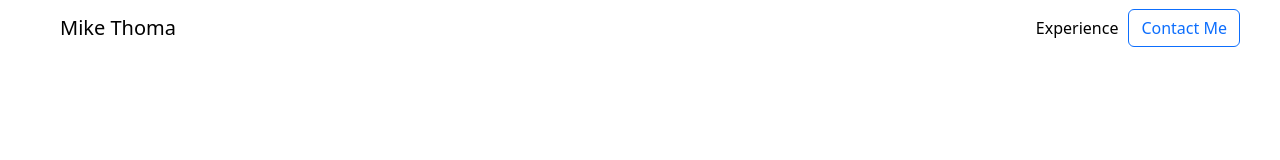
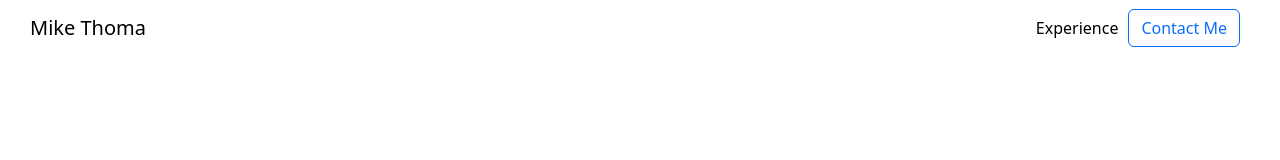
Before and after one commit to MikeThoma/homepage, a React (Create React App) app: page / in a window 1280 px wide. Shown: the top 160 px of the page. Built offline with nearby package versions, Linux system fonts and the light colour scheme.

Commit message:
Remove extra margin of navbar brand

```diff
--- a/src/components/layout/Navigationbar.jsx
+++ b/src/components/layout/Navigationbar.jsx
@@ -8,7 +8,7 @@ import { Link } from "react-router-dom";
 
 const Navigationbar = () => {
     return <Navbar expand='sm'>
-        <Navbar.Brand style={{ paddingLeft: '30px' }}><Link to='/' style={{ paddingLeft: '30px', textDecoration: 'none', color: 'black' }}>Mike Thoma</Link></Navbar.Brand>
+        <Navbar.Brand><Link to='/' style={{ paddingLeft: '30px', textDecoration: 'none', color: 'black' }}>Mike Thoma</Link></Navbar.Brand>
         <Navbar.Toggle className='navbar-toggle' aria-controls='navbarScroll' style={{ marginRight: '20px', border: 'none' }} />
         <Navbar.Collapse className='justify-content-end'>
             <Nav className="align-items-center navbar-items-container">
```
